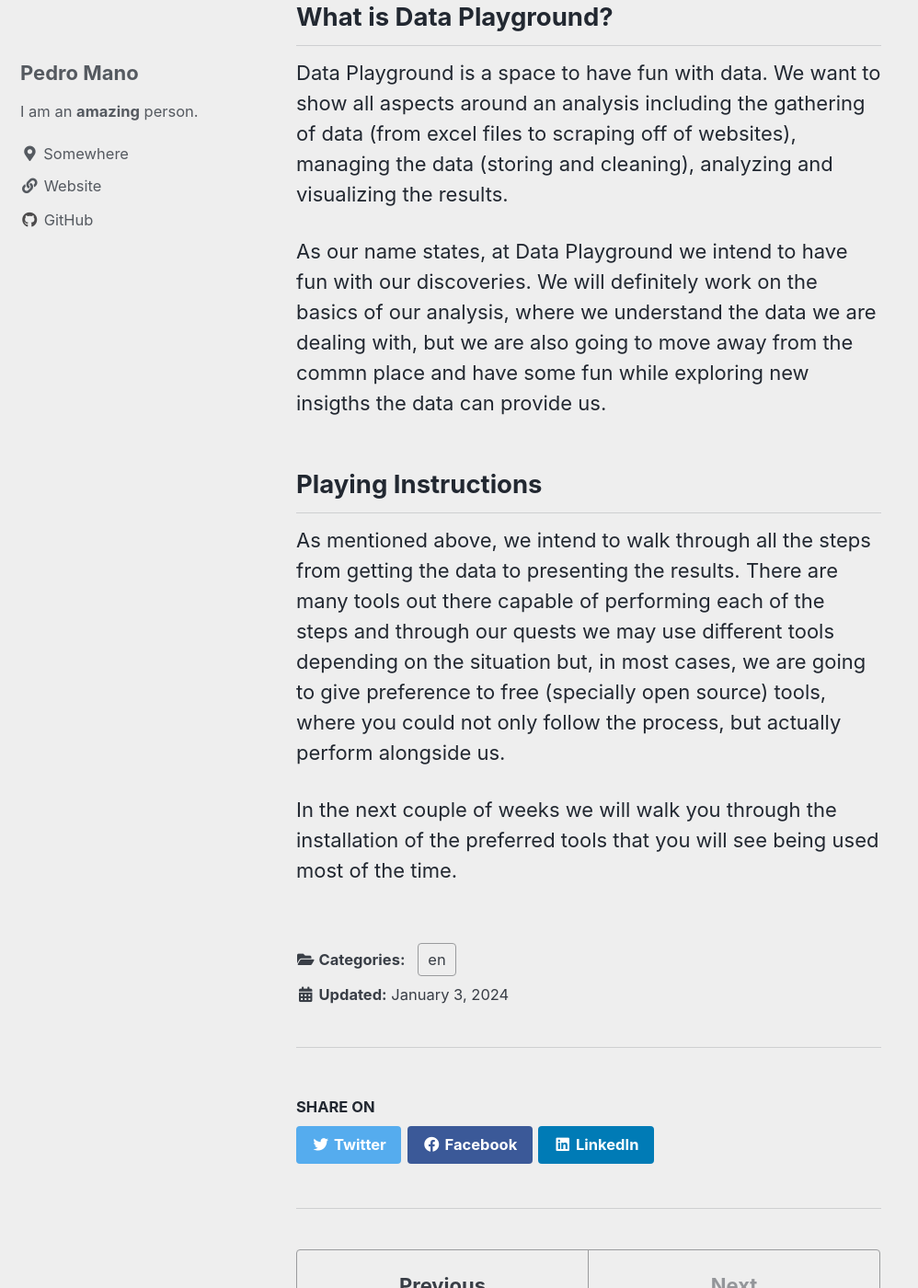
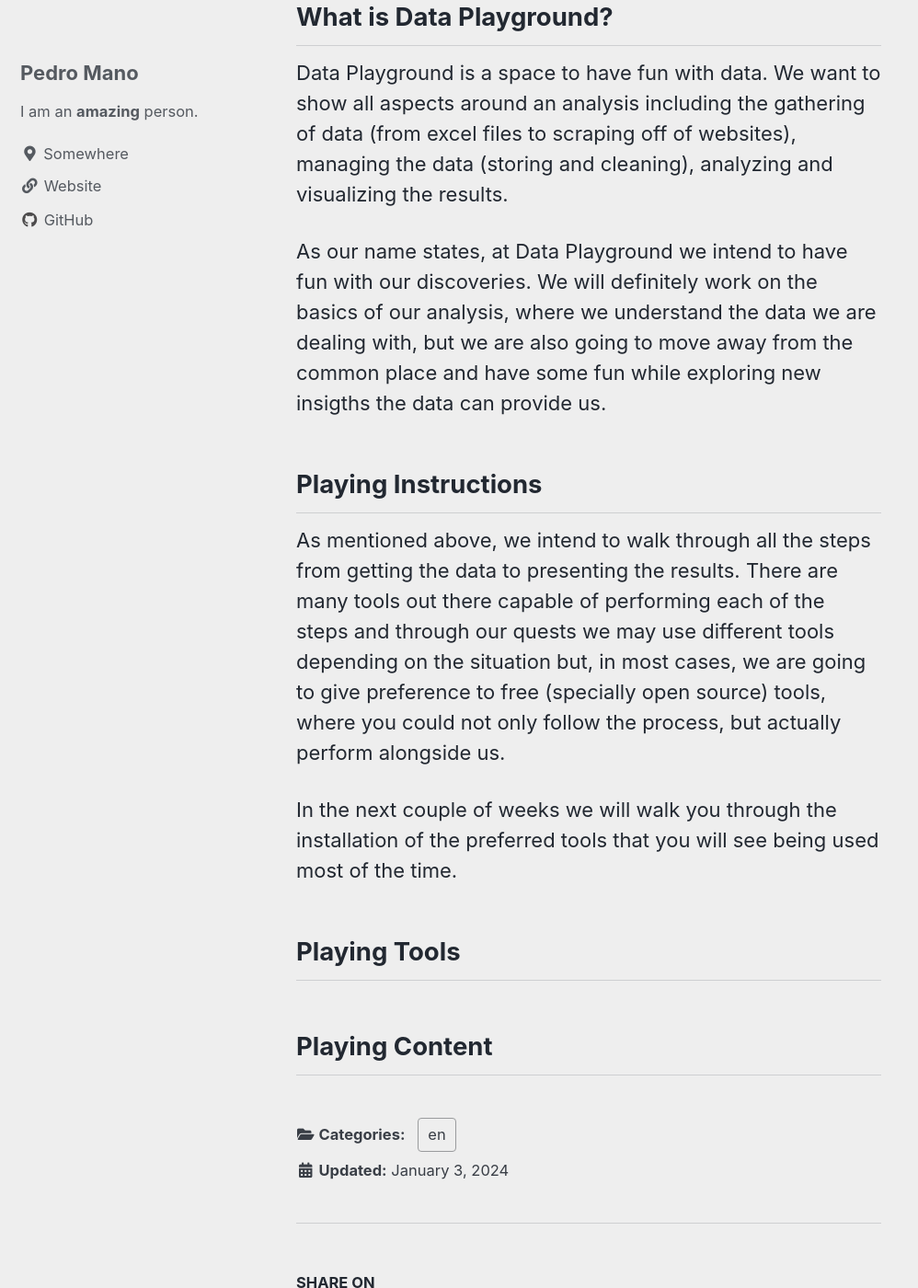
Before and after one commit to data-playground/data-playground.github.io, a Jekyll site: the page built from _posts/2024-01-03-welcome-to-data-playground.md, in a window 1280 px wide and 1400 px high, scrolled down 528 px. Shown: the whole window at 92% size, without its empty margins (0-998 px from the left). Built offline with Jekyll 4.4.1, drawn with Linux system fonts in a browser that asks for light colours; cached includes are drawn as plain includes; nearby versions of some CDN libraries.

Commit message:
Update 2024-01-03-welcome-to-data-playground.md

```diff
--- a/_posts/2024-01-03-welcome-to-data-playground.md
+++ b/_posts/2024-01-03-welcome-to-data-playground.md
@@ -14,10 +14,15 @@ We are glad to present you this channel and website where we are going to have a
 
 Data Playground is a space to have fun with data. We want to show all aspects around an analysis including the gathering of data (from excel files to scraping off of websites), managing the data (storing and cleaning), analyzing and visualizing the results.
 
-As our name states, at Data Playground we intend to have fun with our discoveries. We will definitely work on the basics of our analysis, where we understand the data we are dealing with, but we are also going to move away from the commn place and have some fun while exploring new insigths the data can provide us.
+As our name states, at Data Playground we intend to have fun with our discoveries. We will definitely work on the basics of our analysis, where we understand the data we are dealing with, but we are also going to move away from the common place and have some fun while exploring new insigths the data can provide us.
 
 ## Playing Instructions
 
 As mentioned above, we intend to walk through all the steps from getting the data to presenting the results. There are many tools out there capable of performing each of the steps and through our quests we may use different tools depending on the situation but, in most cases, we are going to give preference to free (specially open source) tools, where you could not only follow the process, but actually perform alongside us.
 
 In the next couple of weeks we will walk you through the installation of the preferred tools that you will see being used most of the time.
+
+## Playing Tools
+
+
+## Playing Content
```
